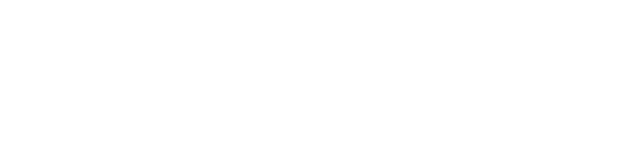
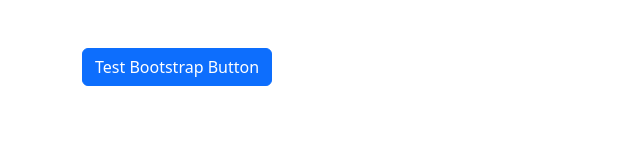
Before and after one commit to AlbinKlintman/gik339-37-projekt, a plain HTML site: page Client/index.html in a window 1280 px wide. Shown: the whole page, without its empty margins (0-640 px from the left). Drawn offline with nearby package versions, Linux system fonts and the light colour scheme.

Commit message:
add bootstrap

```diff
--- a/Client/index.html
+++ b/Client/index.html
@@ -3,9 +3,16 @@
 <head>
   <meta charset="UTF-8">
   <meta name="viewport" content="width=device-width, initial-scale=1.0">
+  <!-- Bootstrap CSS -->
+  <link href="https://cdn.jsdelivr.net/npm/bootstrap@5.3.3/dist/css/bootstrap.min.css" rel="stylesheet" integrity="sha384-QWTKZyjpPEjISv5WaRU9OFeRpok6YctnYmDr5pNlyT2bRjXh0JMhjY6hW+ALEwIH" crossorigin="anonymous">
   <title>Grupp 33 Projekt</title>
 </head>
 <body>
+  <div class="container mt-5">
+    <button class="btn btn-primary">Test Bootstrap Button</button>
+  </div>
 
+  <!-- Bootstrap JS Bundle with Popper -->
+  <script src="https://cdn.jsdelivr.net/npm/bootstrap@5.3.3/dist/js/bootstrap.bundle.min.js" integrity="sha384-YvpcrYf0tY3lHB60NNkmXc5s9fDVZLESaAA55NDzOxhy9GkcIdslK1eN7N6jIeHz" crossorigin="anonymous"></script>
 </body>
 </html>
```
Also changed, not shown: client/package.json (added, +15 -0 lines).
